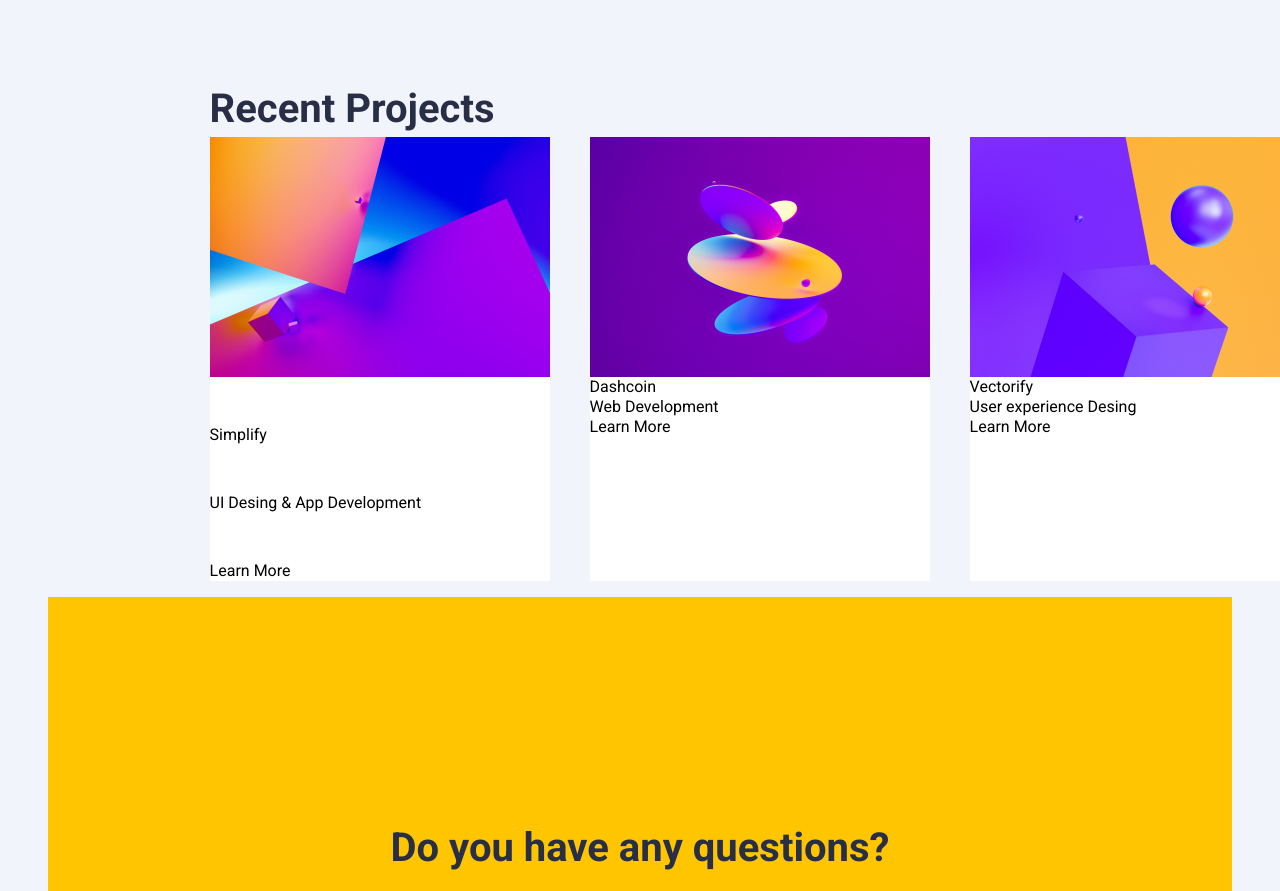
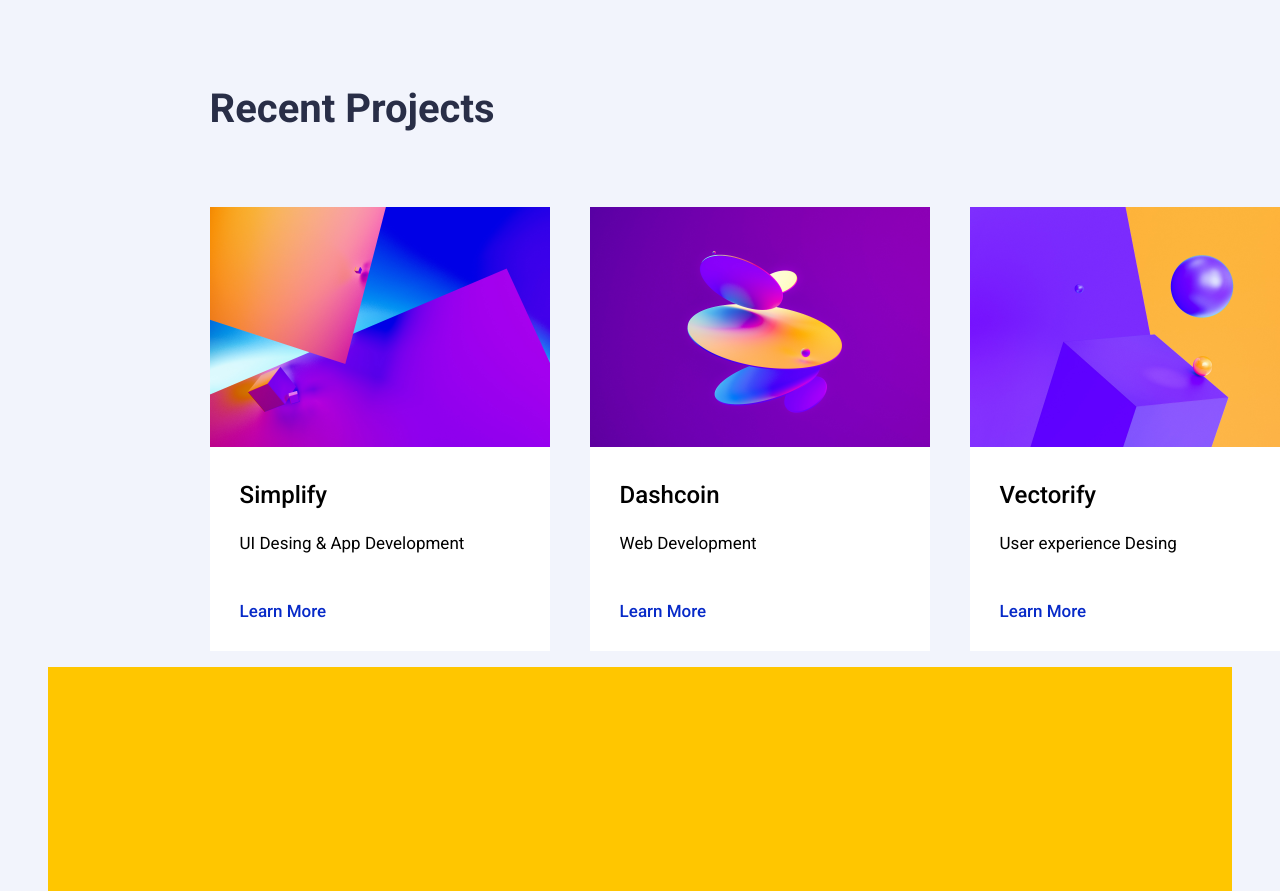
Before and after one commit to maaduuu/MidTerm-Project, a plain HTML site: page index.html in a window 1280 px wide. Shown: the part 1040-1931 px from the top of the page. Drawn offline with nearby package versions, Linux system fonts and the light colour scheme.

Commit message:
Projects Sections finished

```diff
--- a/index.html
+++ b/index.html
@@ -30,7 +30,7 @@
                 </ul>
 
                 <button class="bg-[#072AC8] hover:bg-[#292E47] text-white py-4 px-8">
-                    <a href="#">Contact Us</a>
+                    <a href="html\contact.html">Contact Us</a>
                 </button>
             </nav>
         </div>
@@ -106,29 +106,29 @@
     <section>
         <div class=" mt-[200px] mx-0 px-[30px] leading-5">
             <div class="flex flex-col justify-between leading-5 mx-[179.6px]">
-                <h2 class="text-[40px] font-bold text-[#292e47] leading-[36px] mt-[20px] mb-[10px]">Recent Projects</h2>
+                <h2 class="text-[40px] font-bold text-[#292e47] leading-[36px] mt-[20px] mb-[80px] ">Recent Projects</h2>
 
                 <div class="grid gap-[16px_40px] auto-cols-[1fr] grid-cols-[340px_340px_340px] grid-rows-[444px_0px]">
                     <!-- Inside this "div" I will make another 3 to facility the CSS -->
                     <div class="bg-white flex flex-col justify-between">
                         <img class="rectangle-1" src="img-index/Rectangle 1.png" alt="rectangle 1" />
-                        <h3>Simplify</h3>
-                        <p>UI Desing & App Development</p>
-                        <a href="#">Learn More</a>
+                        <h3 class="font-[500] text-[24px] my-[30px] mx-[30px] mb-[20px]">Simplify</h3>
+                        <p class="my-[0px] mx-[30px] mb-[10px] text-[17px] leading-5">UI Desing & App Development</p>
+                        <a class="text-[#072ac8] m-[30px] font-[500] text-[17px]" href="#">Learn More</a>
                     </div>
 
-                    <div class="bg-white">
+                    <div class="bg-white flex flex-col justify-between">
                         <img class="rectangle-2" src="img-index/Rectangle 2.png" alt="rectangle 2" />
-                        <h3>Dashcoin</h3>
-                        <p>Web Development</p>
-                        <a href="#">Learn More</a>
+                        <h3 class="font-[500] text-[24px] my-[30px] mx-[30px] mb-[20px]">Dashcoin</h3>
+                        <p class="my-[0px] mx-[30px] mb-[10px] text-[17px] leading-5">Web Development</p>
+                        <a class="text-[#072ac8] m-[30px] font-[500] text-[17px]" href="#">Learn More</a>
                     </div>
 
-                    <div class="bg-white">
+                    <div class="bg-white flex flex-col justify-between">
                         <img class="rectangle-3" src="img-index/Rectangle 3.png" alt="rectangle 3" />
-                        <h3>Vectorify</h3>
-                        <p>User experience Desing</p>
-                        <a href="#">Learn More</a>
+                        <h3 class="font-[500] text-[24px] my-[30px] mx-[30px] mb-[20px]">Vectorify</h3>
+                        <p class="my-[0px] mx-[30px] mb-[10px] text-[17px] leading-5">User experience Desing</p>
+                        <a class="text-[#072ac8] m-[30px] font-[500] text-[17px]" href="#" >Learn More</a>
                     </div>
                 </div>
             </div>
```
